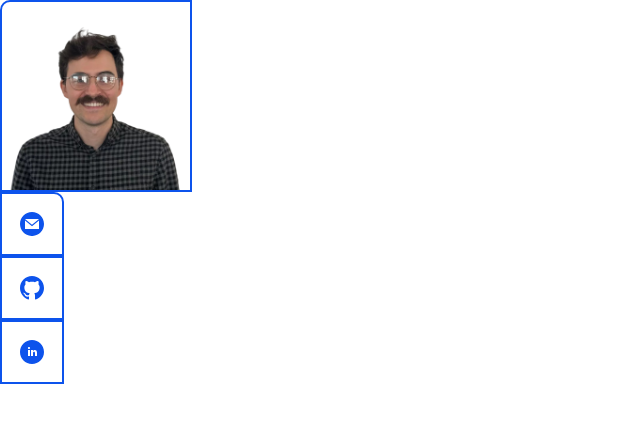
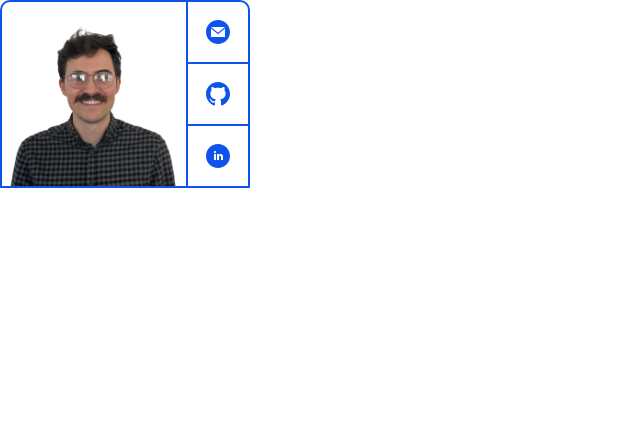
Before and after one commit to KevinJayke/virtual-card, a React (Vite) app: page / in a window 1280 px wide. Shown: the top 422 px of the page, without its empty margins (0-640 px from the left). Built offline with nearby package versions, Linux system fonts and the light colour scheme.

Commit message:
fix: adjust border to frames

```diff
--- a/src/assets/components/Header.jsx
+++ b/src/assets/components/Header.jsx
@@ -3,16 +3,28 @@ import svgIcons from "../svg/svgIcons";
 import Photo from "./Photo";
 import SocialIcon from "./SocialIcon";
 import myPicture from "../images/myPicture.png";
+import styled from "styled-components";
+
+const HStack = styled.header`
+  display: flex;
+`;
+
+const VStack = styled.section`
+  display: flex;
+  flex-direction: column;
+  margin-left: -2px;
+`;
 
 const Header = () => {
   return (
-    <div>
+    <HStack>
       <Photo
         alt={
           "A man with a smile, a mustache and glasses, standing in front of the camera"
         }
         src={myPicture}
       />
+      <VStack>
         <SocialIcon
           rounded
           color={theme.colors.primary}
@@ -21,18 +33,21 @@ const Header = () => {
           shape={svgIcons.email}
         />
         <SocialIcon
+          marginTop
           color={theme.colors.primary}
           width={"24px"}
           height={"24px"}
           shape={svgIcons.gitHub}
         />
         <SocialIcon
+          marginTop
           color={theme.colors.primary}
           width={"24px"}
           height={"24px"}
           shape={svgIcons.linkedIn}
         />
-    </div>
+      </VStack>
+    </HStack>
   );
 };
 
--- a/src/assets/components/Photo.jsx
+++ b/src/assets/components/Photo.jsx
@@ -1,8 +1,8 @@
 import styled from "styled-components";
 
 const Frame = styled.figure`
-  width: 12rem;
-  height: 12rem;
+  width: 11.75rem;
+  height: 11.75rem;
   border: 2px solid ${(props) => props.theme.colors.primary};
   border-radius: 10px 0px 0px 0px;
 `;
--- a/src/assets/components/SocialIcon.jsx
+++ b/src/assets/components/SocialIcon.jsx
@@ -9,6 +9,7 @@ const Box = styled.div`
   display: flex;
   justify-content: center;
   align-items: center;
+  margin-top: ${(props) => (props.marginTop ? "-2px" : "0px")};
 `;
 
 const SocialIcon = ({ ...props }) => {
```
Lines whose indentation alone changed are shown as unchanged.
